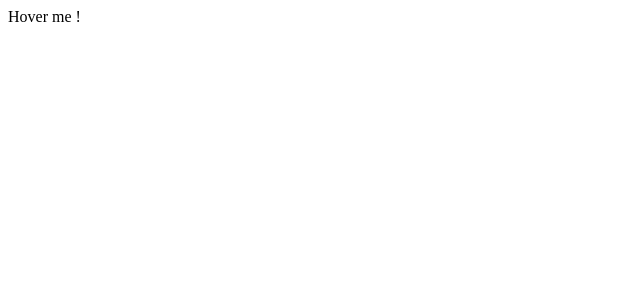
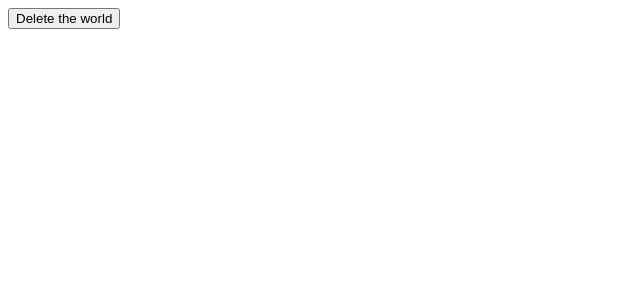
Before and after one commit to basalcode/react-hooks, a React (Create React App) app: page / in a window 1280 px wide. Shown: the top 300 px of the page, without its empty margins (0-640 px from the left). Built offline with nearby package versions, Linux system fonts and the light colour scheme.

Commit message:
Create useConfirm hook

```diff
--- a/src/App.js
+++ b/src/App.js
@@ -5,9 +5,12 @@ import { useState, useEffect, useRef } from 'react';
 // import Tabs from './Tabs';
 // import Title from './Title';
 // import Click from './Click';
-import Hover from './Hover';
+// import Hover from './Hover';
+import Confirm from './Confirm';
 
 const App = () => {
+
+
   return (
     <div className="App">
       {/* <UseState /> */}
@@ -15,7 +18,8 @@ const App = () => {
       {/* <Tabs /> */}
       {/* <Title /> */}
       {/* <Click /> */}
-      <Hover />
+      {/* <Hover /> */}
+      <Confirm />
     </div>
   );
 }
--- /dev/null
+++ b/src/Confirm.js
@@ -0,0 +1,15 @@
+import { useConfirm } from './useConfirm';
+
+const Confirm = () => {
+    const deleteWorld = () => console.log("Deleting the world!");
+    const abort = () => console.log('Abort');
+    const confirmDelete = useConfirm("Are you sure ?", deleteWorld, abort);
+
+    return (
+        <button onClick={confirmDelete}>
+            Delete the world
+        </button>
+    );
+}
+
+export default Confirm;
--- /dev/null
+++ b/src/useConfirm.js
@@ -0,0 +1,15 @@
+export const useConfirm = (message = "", onConfirm, onCancel) => {
+    if (onConfirm && typeof onConfirm !== "function") return;
+
+    if (onCancel && typeof onCancel !== "function") return;
+
+    const confirmAction = () => {
+      if (window.confirm(message)) {
+        onConfirm();
+      } else {
+        onCancel();
+      }
+    }
+
+    return confirmAction;
+  }
```
